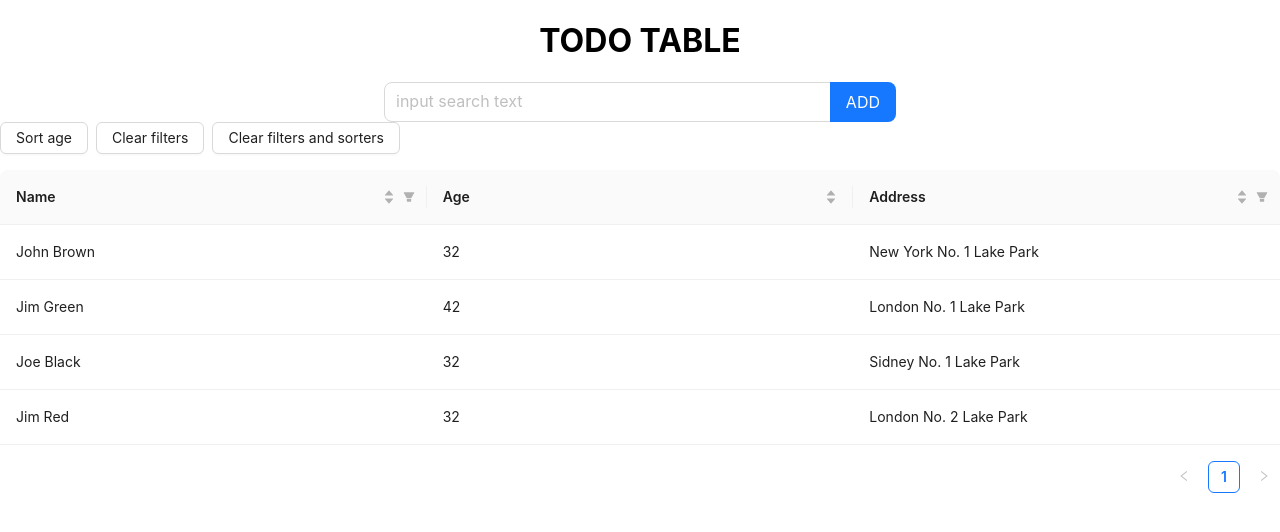
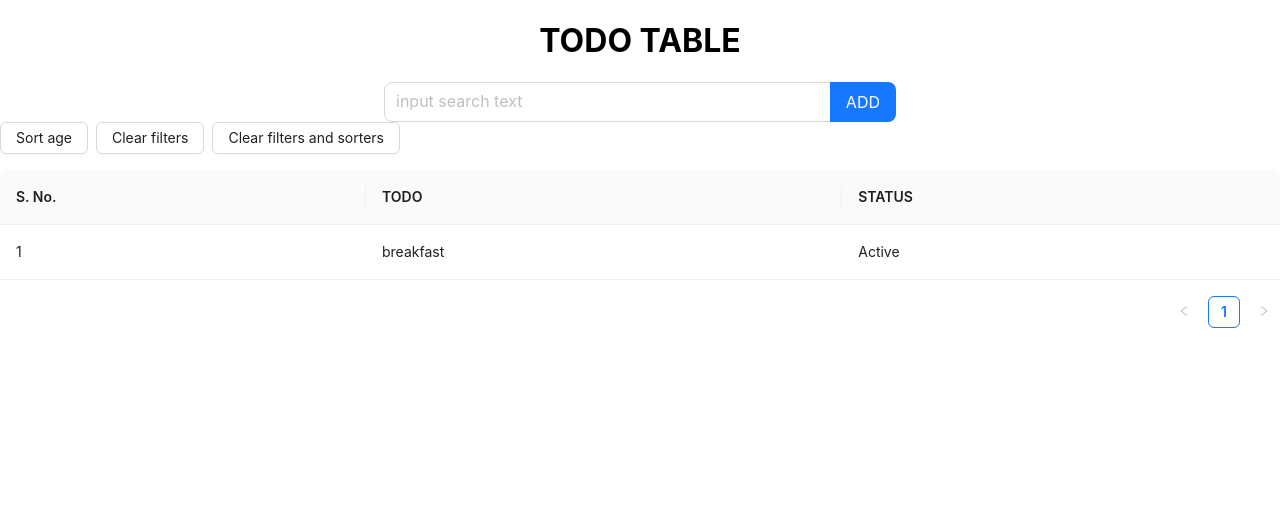
Before and after one commit to AnkitSingh60/Todo-React-Redux, a React (Create React App) app: page / in a window 1280 px wide. Shown: the top 532 px of the page. Built offline with nearby package versions, Linux system fonts and the light colour scheme; data requests are answered from the project's data file.

Commit message:
redux implemented

```diff
--- a/src/Components/Todo.jsx/Todo.jsx
+++ b/src/Components/Todo.jsx/Todo.jsx
@@ -1,10 +1,22 @@
-import React, { useState } from 'react';
+import React, { useEffect, useState } from 'react';
 import { Button,Input, Space, Table } from 'antd';
 import "./Todo.css"
 import axios from 'axios';
+import { useDispatch, useSelector } from 'react-redux';
+import { getTodosData } from '../../Redux/Todo/action';
 
 
 export const Todo = () => {
+
+
+  // -------------------------------- redux ------------------------------------------------>
+
+
+  const dispatch = useDispatch()
+  useEffect(()=>{dispatch(getTodosData())},[])
+
+  const todoData = useSelector((store)=> store.todoReducer.todos)
+  //console.log(todoData)
 
 
   // ------------------------------ Input Box ---------------------------------------------->
@@ -26,32 +38,9 @@ export const Todo = () => {
 
 
 
-    const data = [
-    {
-      key: '1',
-      name: 'John Brown',
-      age: 32,
-      address: 'New York No. 1 Lake Park',
-    },
-    {
-      key: '2',
-      name: 'Jim Green',
-      age: 42,
-      address: 'London No. 1 Lake Park',
-    },
-    {
-      key: '3',
-      name: 'Joe Black',
-      age: 32,
-      address: 'Sidney No. 1 Lake Park',
-    },
-    {
-      key: '4',
-      name: 'Jim Red',
-      age: 32,
-      address: 'London No. 2 Lake Park',
-    },
-    ];
+
+
+
 
     const [filteredInfo, setFilteredInfo] = useState({});
     const [sortedInfo, setSortedInfo] = useState({});
@@ -82,41 +71,33 @@ export const Todo = () => {
   };
 
   const columns = [
+
     {
-      title: 'Name',
-      dataIndex: 'name',
-      key: 'name',
-      filters: [
-        { text: 'Joe', value: 'Joe' },
-        { text: 'Jim', value: 'Jim' },
-      ],
-      filteredValue: filteredInfo.name || null,
-      onFilter: (value, record) => record.name.includes(value),
-      sorter: (a, b) => a.name.length - b.name.length,
-      sortOrder: sortedInfo.columnKey === 'name' ? sortedInfo.order : null,
-      ellipsis: true,
+      title: 'S. No.',
+      dataIndex: 'id',
+      key: 'id',
     },
     {
-      title: 'Age',
-      dataIndex: 'age',
-      key: 'age',
-      sorter: (a, b) => a.age - b.age,
-      sortOrder: sortedInfo.columnKey === 'age' ? sortedInfo.order : null,
-      ellipsis: true,
+      title: 'TODO',
+      dataIndex: 'todo',
+      key: 'todo',
     },
     {
-      title: 'Address',
-      dataIndex: 'address',
-      key: 'address',
-      filters: [
-        { text: 'London', value: 'London' },
-        { text: 'New York', value: 'New York' },
-      ],
-      filteredValue: filteredInfo.address || null,
-      onFilter: (value, record) => record.address.includes(value),
-      sorter: (a, b) => a.address.length - b.address.length,
-      sortOrder: sortedInfo.columnKey === 'address' ? sortedInfo.order : null,
-      ellipsis: true,
+      title: 'STATUS',
+      dataIndex: 'status',
+      key: 'status',
+      render: (record) => {
+        return record.status ? "Completed" : "Active"
+      }
+      // filters: [
+      //   { text: 'London', value: 'London' },
+      //   { text: 'New York', value: 'New York' },
+      // ],
+      // filteredValue: filteredInfo.address || null,
+      // onFilter: (value, record) => record.address.includes(value),
+      // sorter: (a, b) => a.address.length - b.address.length,
+      // sortOrder: sortedInfo.columnKey === 'address' ? sortedInfo.order : null,
+      // ellipsis: true,
     },
   ];
 
@@ -142,7 +123,7 @@ export const Todo = () => {
           <Button onClick={clearAll}>Clear filters and sorters</Button>
         </Space>
 
-        <Table columns={columns} dataSource={data} onChange={handleChange} />
+        <Table columns={columns} dataSource={todoData} onChange={handleChange} />
 
       </>
     )
--- a/src/Redux/Todo/action.js
+++ b/src/Redux/Todo/action.js
@@ -2,7 +2,6 @@ import axios from "axios"
 
 
 export const GET_TODO = "GET_TODO"
-
 
 const getTodos = (payload) => ({
 
--- a/src/Redux/Todo/reducer.js
+++ b/src/Redux/Todo/reducer.js
@@ -6,6 +6,8 @@ const initialState = {
 }
 
 export const todoReducer = (store = initialState , {type , payload}) => {
+
+    console.log("payload" , payload)
 
     switch(type){
 
--- a/src/Redux/store.js
+++ b/src/Redux/store.js
@@ -1,5 +1,5 @@
 import { createStore , combineReducers, applyMiddleware } from "redux";
-import thunk from "redux-thunk/src";
+import thunk from "redux-thunk";
 import { todoReducer } from "./Todo/reducer";
 
 
```
